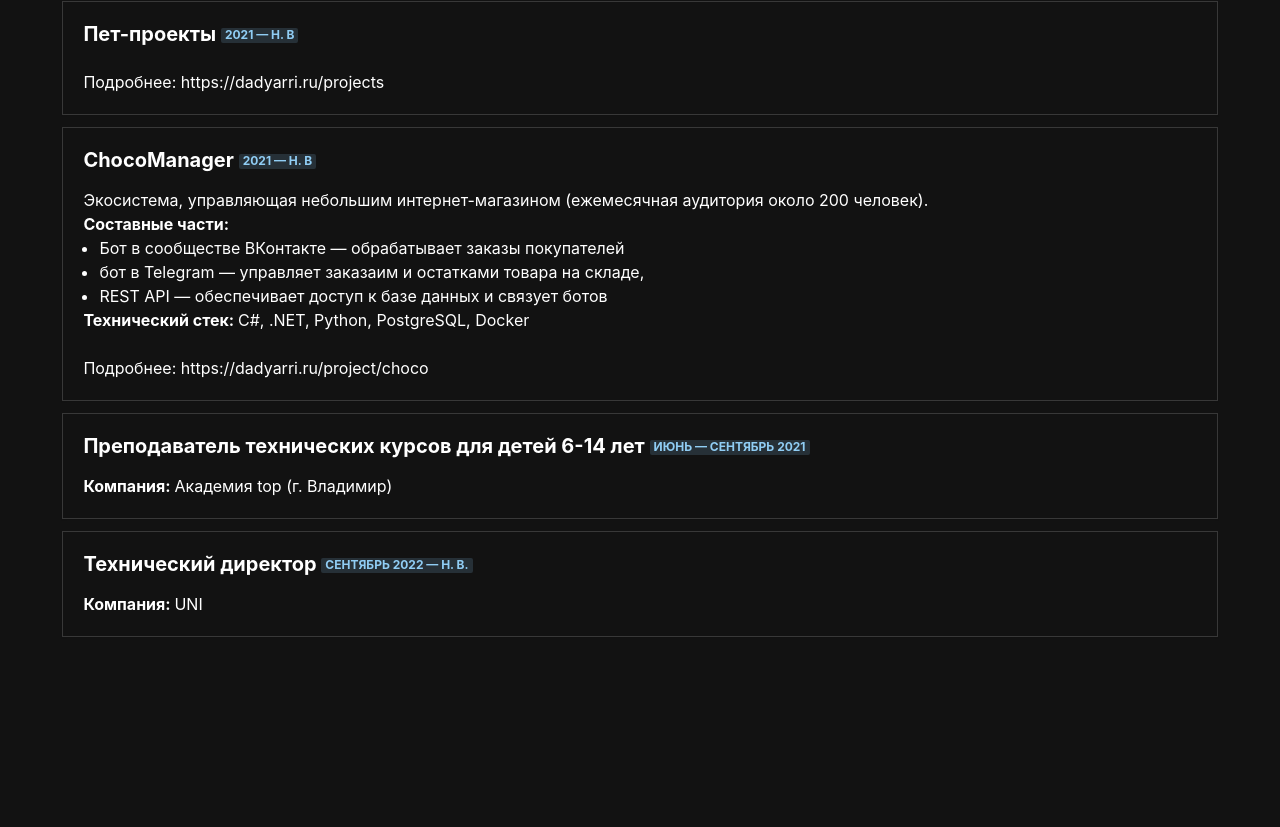
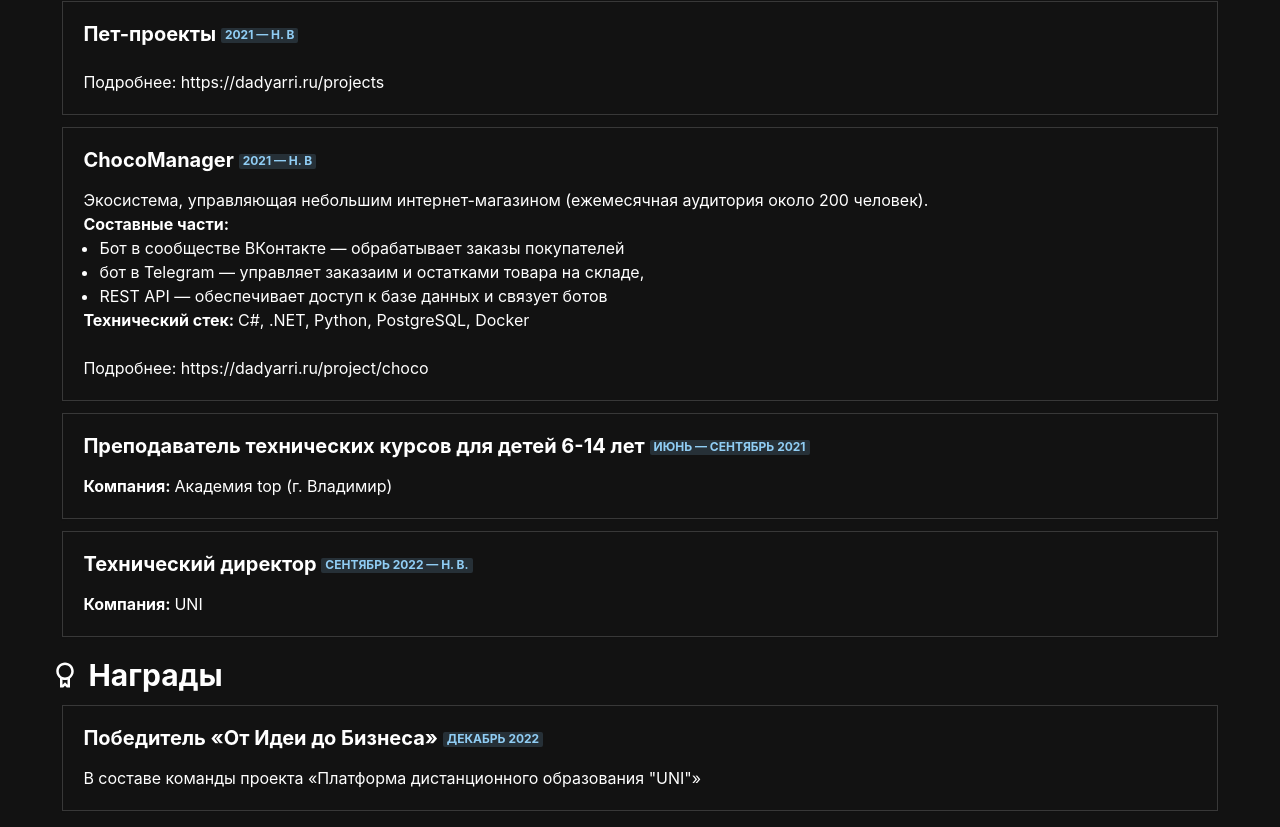
Before and after one commit to dadyarri/cv, a Next.js app: page / in a window 1280 px wide. Shown: the part 1165-1992 px from the top of the page. Before the commit the page ends 1822 px from the top, so only its background shows below. Built offline with nearby package versions, Linux system fonts and the light colour scheme.

Commit message:
add awards

```diff
--- a/components/resume.tsx
+++ b/components/resume.tsx
@@ -13,7 +13,7 @@ import {
 import {AiOutlineContacts, AiOutlineMail} from "react-icons/ai";
 import {BsTelegram} from "react-icons/bs";
 import {FaUniversity} from "react-icons/fa";
-import {CgWorkAlt} from "react-icons/cg";
+import {CgAwards, CgWorkAlt} from "react-icons/cg";
 import {GiSkills} from "react-icons/gi";
 import SkillRow from "./skill-row";
 import SkillTable from "./skill-table";
@@ -206,6 +206,21 @@ const Resume = () => {
                     }
                 />
             </Box>
+            <Box my={5}>
+                <HStack spacing={2}>
+                    <CgAwards size={30}/>
+                    <Heading as={"h2"} fontSize={"30px"}>
+                        Награды
+                    </Heading>
+                </HStack>
+                <BioCard
+                    title={"Победитель \u00abОт Идеи до Бизнеса\u00bb"}
+                    year={<Text>декабрь 2022</Text>}
+                    desc={
+                        <Text>В составе команды проекта &laquo;Платформа дистанционного образования &quot;UNI&quot;&raquo;</Text>
+                    }
+                ></BioCard>
+            </Box>
         </Box>
     );
 };
```
